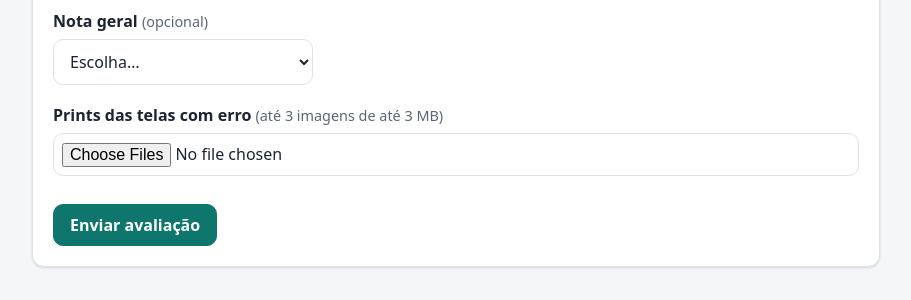
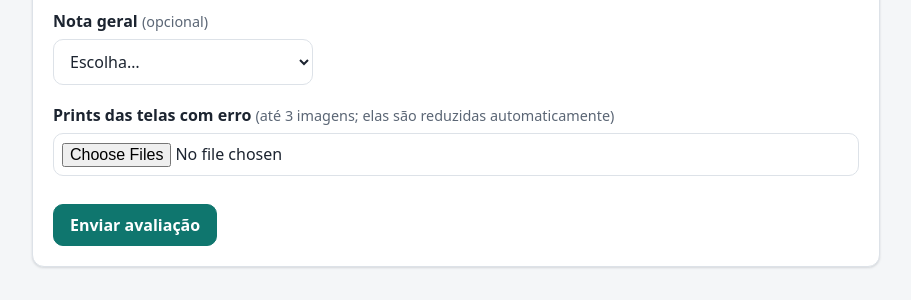
Before and after one commit to Alexviniciusof/prazo-certo, a Flask app: page /avaliacao in a window 1280 px wide. Shown: the part 1111-1411 px from the top of the page, without its empty margins (184-1095 px from the left). Run offline with Flask 3, Linux system fonts and the light colour scheme.

Commit message:
Hospedagem na Vercel com banco Neon
- index.py como ponto de entrada da Vercel; pasta raiz situacao2
- Não cria a pasta instance fora do SQLite (sistema de arquivos só de leitura)
- Prints reduzidos no navegador e limite de 1 MB cada (Vercel aceita até 4,5 MB por envio)
- pool_pre_ping para conexões do PostgreSQL em ambiente serverless

```diff
--- a/situacao2/app/__init__.py
+++ b/situacao2/app/__init__.py
@@ -15,7 +15,8 @@ def create_app(nome_config=None):
     app = Flask(__name__, instance_path=str(PASTA_INSTANCIA))
     app.config.from_object(CONFIGURACOES[nome_config]())
 
-    PASTA_INSTANCIA.mkdir(exist_ok=True)
+    if app.config["SQLALCHEMY_DATABASE_URI"].startswith("sqlite:///") and ":memory:" not in app.config["SQLALCHEMY_DATABASE_URI"]:
+        PASTA_INSTANCIA.mkdir(exist_ok=True)
     db.init_app(app)
 
     from app import comandos
--- a/situacao2/app/controllers/erros.py
+++ b/situacao2/app/controllers/erros.py
@@ -27,7 +27,7 @@ def registrar(app):
 
     @app.errorhandler(413)
     def envio_grande_demais(_erro):
-        return _responder("Os arquivos enviados são grandes demais. Envie prints de até 3 MB cada.", 413)
+        return _responder("Os arquivos enviados são grandes demais. Envie no máximo 3 prints de até 1 MB cada.", 413)
 
     @app.errorhandler(405)
     def metodo_nao_permitido(_erro):
--- a/situacao2/app/models/servicos_avaliacao.py
+++ b/situacao2/app/models/servicos_avaliacao.py
@@ -7,7 +7,8 @@ from app.models.erros import ErroNaoEncontrado, ErroValidacao
 from app.models.servicos import _converter_prazo, _texto_limpo, _transacao
 
 MAX_PRINTS = 3
-MAX_BYTES_PRINT = 3 * 1024 * 1024
+MAX_MB_PRINT = 1
+MAX_BYTES_PRINT = MAX_MB_PRINT * 1024 * 1024
 
 # Tipo da imagem descoberto pelos primeiros bytes do arquivo (não confiamos no nome nem no navegador).
 ASSINATURAS = (
@@ -72,7 +73,7 @@ def _validar_prints(arquivos):
     prints = []
     for nome, conteudo in arquivos:
         if len(conteudo) > MAX_BYTES_PRINT:
-            raise ErroValidacao(f"O print “{nome}” passa de 3 MB. Envie uma imagem menor.")
+            raise ErroValidacao(f"O print “{nome}” passa de {MAX_MB_PRINT} MB. Envie uma imagem menor.")
         tipo = _tipo_da_imagem(conteudo)
         if tipo is None:
             raise ErroValidacao(f"O arquivo “{nome}” não é uma imagem (use PNG, JPG, GIF ou WEBP).")
--- a/situacao2/app/static/js/app.js
+++ b/situacao2/app/static/js/app.js
@@ -178,36 +178,80 @@ window.addEventListener("pageshow", () => {
   document.querySelectorAll('button[type="submit"][disabled]').forEach((b) => { b.disabled = false; });
 });
 
-// Prévia e limite dos prints no formulário de avaliação.
+// Prints no formulário de avaliação: reduz cada imagem no navegador (até 1600 px, JPEG)
+// para caber no limite de envio, e mostra a prévia.
 (() => {
   const campo = document.querySelector("input[type=file][data-max-arquivos]");
   if (!campo) return;
   const previas = document.getElementById("previas");
   const maxArquivos = Number(campo.dataset.maxArquivos);
   const maxBytes = Number(campo.dataset.maxMb) * 1024 * 1024;
+  const LADO_MAXIMO = 1600;
 
-  campo.addEventListener("change", () => {
-    previas.replaceChildren();
-    campo.setCustomValidity("");
-    const arquivos = [...campo.files];
-    let problema = "";
-    if (arquivos.length > maxArquivos) problema = `Escolha no máximo ${maxArquivos} imagens.`;
-    const grande = arquivos.find((a) => a.size > maxBytes);
-    if (grande) problema = `A imagem “${grande.name}” passa de ${campo.dataset.maxMb} MB.`;
-    if (problema) {
-      campo.value = "";
+  function carregarImagem(arquivo) {
+    return new Promise((resolve, reject) => {
+      const img = new Image();
+      img.onload = () => { URL.revokeObjectURL(img.src); resolve(img); };
+      img.onerror = () => reject(new Error("imagem inválida"));
+      img.src = URL.createObjectURL(arquivo);
+    });
+  }
+
+  async function reduzir(arquivo) {
+    if (arquivo.size <= maxBytes && arquivo.type !== "image/png") return arquivo;
+    const img = await carregarImagem(arquivo);
+    const escala = Math.min(1, LADO_MAXIMO / Math.max(img.width, img.height));
+    const canvas = document.createElement("canvas");
+    canvas.width = Math.round(img.width * escala);
+    canvas.height = Math.round(img.height * escala);
+    const ctx = canvas.getContext("2d");
+    ctx.fillStyle = "#fff";
+    ctx.fillRect(0, 0, canvas.width, canvas.height);
+    ctx.drawImage(img, 0, 0, canvas.width, canvas.height);
+    for (const qualidade of [0.85, 0.7, 0.55, 0.4]) {
+      const blob = await new Promise((r) => canvas.toBlob(r, "image/jpeg", qualidade));
+      if (blob && blob.size <= maxBytes) {
+        const nome = arquivo.name.replace(/\.[^.]+$/, "") + ".jpg";
+        return new File([blob], nome, { type: "image/jpeg" });
+      }
+    }
+    throw new Error(`A imagem “${arquivo.name}” é grande demais mesmo reduzida.`);
+  }
+
+  function avisar(texto) {
     const aviso = document.createElement("p");
     aviso.className = "erro-campo";
-      aviso.textContent = problema;
+    aviso.textContent = texto;
     previas.appendChild(aviso);
+  }
+
+  campo.addEventListener("change", async () => {
+    previas.replaceChildren();
+    const arquivos = [...campo.files];
+    if (arquivos.length > maxArquivos) {
+      campo.value = "";
+      avisar(`Escolha no máximo ${maxArquivos} imagens.`);
       return;
     }
-    arquivos.forEach((arquivo) => {
+    const botao = campo.form.querySelector('button[type="submit"]');
+    botao.disabled = true;
+    try {
+      const reduzidos = await Promise.all(arquivos.map(reduzir));
+      const transferencia = new DataTransfer();
+      reduzidos.forEach((arquivo) => transferencia.items.add(arquivo));
+      campo.files = transferencia.files;
+      reduzidos.forEach((arquivo) => {
         const img = document.createElement("img");
         img.alt = arquivo.name;
         img.src = URL.createObjectURL(arquivo);
         img.onload = () => URL.revokeObjectURL(img.src);
         previas.appendChild(img);
       });
+    } catch (erro) {
+      campo.value = "";
+      avisar(erro.message.startsWith("A imagem") ? erro.message : "Não foi possível ler uma das imagens. Tente outra.");
+    } finally {
+      botao.disabled = false;
+    }
   });
 })();
--- a/situacao2/app/templates/avaliacoes/form.html
+++ b/situacao2/app/templates/avaliacoes/form.html
@@ -49,9 +49,9 @@
       {% endfor %}
     </select>
 
-    <label for="prints">Prints das telas com erro <span class="opcional">(até 3 imagens de até 3 MB)</span></label>
+    <label for="prints">Prints das telas com erro <span class="opcional">(até 3 imagens; elas são reduzidas automaticamente)</span></label>
     <input id="prints" name="prints" type="file" accept="image/png,image/jpeg,image/gif,image/webp" multiple
-           data-max-arquivos="3" data-max-mb="3">
+           data-max-arquivos="3" data-max-mb="1">
     <div class="previas" id="previas" aria-live="polite"></div>
     {% if erro %}<p class="opcional">Se você tinha escolhido prints, escolha de novo antes de enviar.</p>{% endif %}
 
--- /dev/null
+++ b/situacao2/index.py
@@ -0,0 +1,4 @@
+"""Ponto de entrada usado pela Vercel (ela procura uma variável `app` neste arquivo)."""
+from app import create_app
+
+app = create_app()
```
Also changed, not shown: situacao2/app/config.py (+5 -2 lines), situacao2/tests/test_avaliacoes.py (+3 -3 lines), 3 other files. Lines whose indentation alone changed are shown as unchanged.
